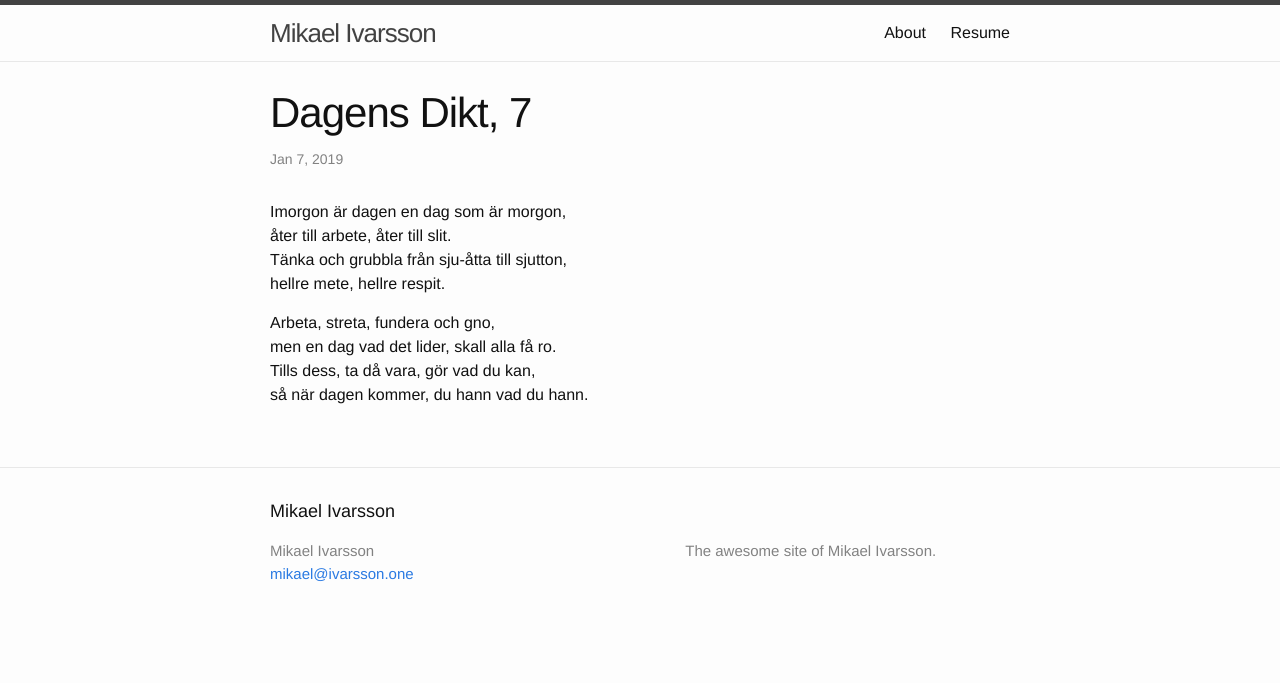
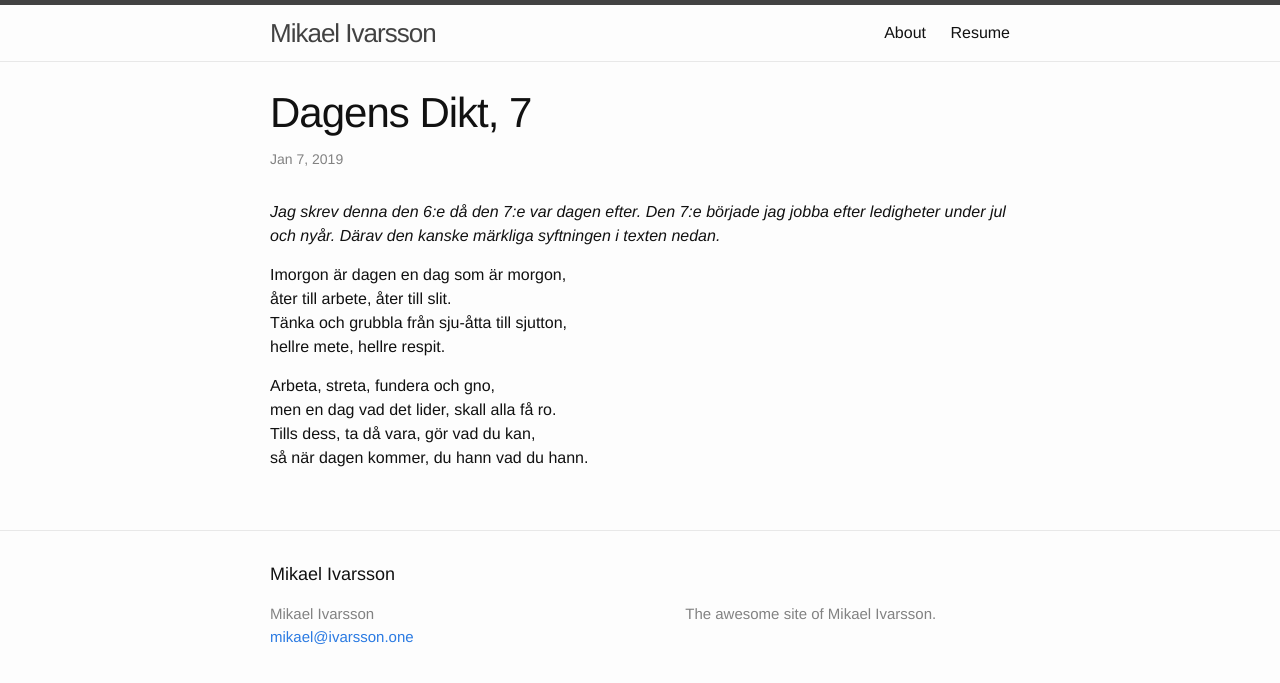
Before and after one commit to mikaelivarsson/mikaelivarsson.github.io, a Jekyll site: the page built from _posts/2019-01-07-Dagens-Dikt-7.md, in a window 1280 px wide. Shown: the top 683 px of the page. Built offline with Jekyll 4.4.1, drawn with Linux system fonts in a browser that asks for light colours; comment, search, counter and statistics services are not loaded.

Commit message:
förtydling dikt 7

```diff
--- a/_posts/2019-01-07-Dagens-Dikt-7.md
+++ b/_posts/2019-01-07-Dagens-Dikt-7.md
@@ -4,6 +4,9 @@ title:  "Dagens Dikt, 7"
 categories: [svenska, poesi, dikt, januari]
 comments: true
 ---
+
+*Jag skrev denna den 6:e då den 7:e var dagen efter. Den 7:e började jag jobba efter ledigheter under jul och nyår. Därav den kanske märkliga syftningen i texten nedan.*
+
 
 Imorgon är dagen en dag som är morgon, \\
 åter till arbete, åter till slit. \\
```
